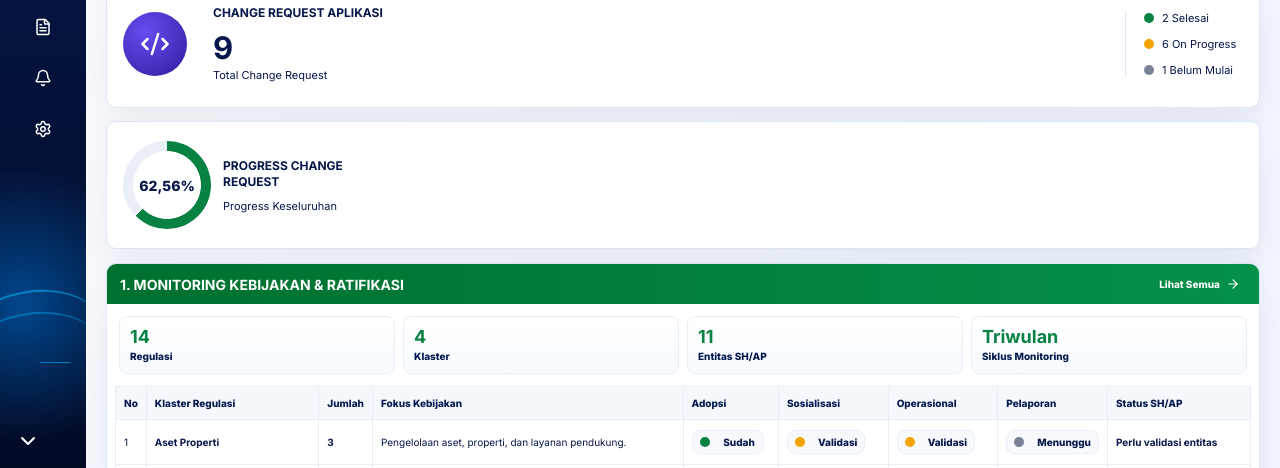
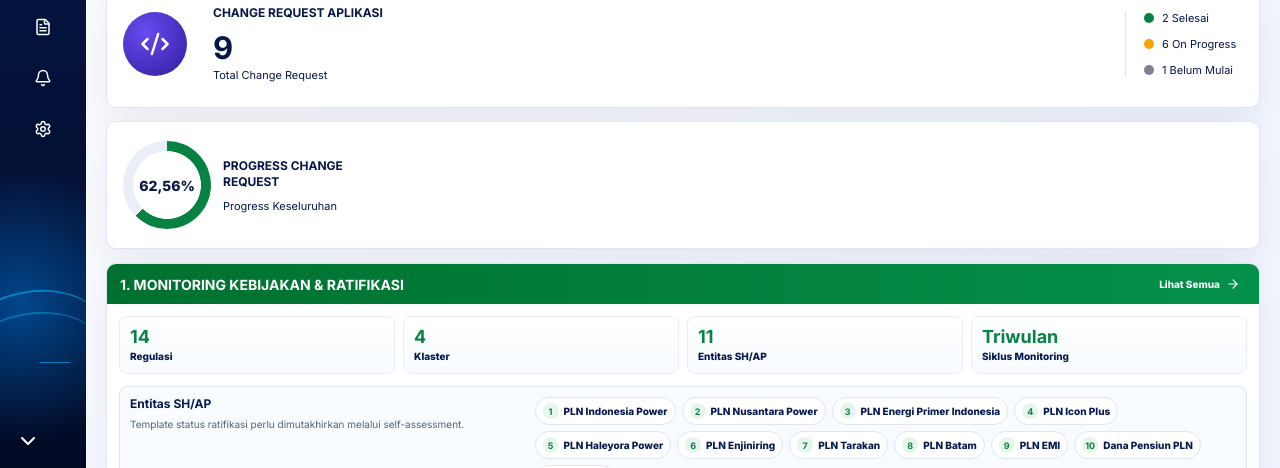
Before and after one commit to joshfrans/dashboard-strategi-anggaran, a plain HTML site: page index.html in a window 1280 px wide. Shown: the part 319-787 px from the top of the page. Drawn offline with nearby package versions, Linux system fonts and the light colour scheme.

Commit message:
Show SHAP entities in policy panel

```diff
--- a/index.html
+++ b/index.html
@@ -17,7 +17,7 @@
       href="https://fonts.googleapis.com/css2?family=Inter:wght@400;500;600;700;800&display=swap"
       rel="stylesheet"
     />
-    <link rel="stylesheet" href="./styles.css?v=20260715-8" />
+    <link rel="stylesheet" href="./styles.css?v=20260715-9" />
   </head>
   <body>
     <div class="app-shell">
@@ -213,6 +213,13 @@
                 <span>Siklus Monitoring</span>
               </div>
             </div>
+            <div class="entity-panel" aria-label="Entitas SHAP">
+              <div>
+                <strong>Entitas SH/AP</strong>
+                <span>Template status ratifikasi perlu dimutakhirkan melalui self-assessment.</span>
+              </div>
+              <div class="entity-list" id="policyEntities"></div>
+            </div>
             <div class="policy-table-wrap">
               <table class="policy-table">
                 <thead>
@@ -337,6 +344,6 @@
 
     <script src="https://unpkg.com/lucide@0.468.0/dist/umd/lucide.min.js"></script>
     <script src="https://cdn.jsdelivr.net/npm/xlsx@0.18.5/dist/xlsx.full.min.js"></script>
-    <script src="./script.js?v=20260715-8"></script>
+    <script src="./script.js?v=20260715-9"></script>
   </body>
 </html>
--- a/script.js
+++ b/script.js
@@ -27,6 +27,20 @@ const policyData = [
     stages: ["review", "waiting", "waiting", "waiting"],
     status: "Menunggu laporan SH/AP"
   }
+];
+
+const policyEntities = [
+  "PLN Indonesia Power",
+  "PLN Nusantara Power",
+  "PLN Energi Primer Indonesia",
+  "PLN Icon Plus",
+  "PLN Haleyora Power",
+  "PLN Enjiniring",
+  "PLN Tarakan",
+  "PLN Batam",
+  "PLN EMI",
+  "Dana Pensiun PLN",
+  "YPK PLN"
 ];
 
 let crData = [
@@ -92,6 +106,14 @@ function renderPolicyRows() {
         </tr>
       `;
     })
+    .join("");
+}
+
+function renderPolicyEntities() {
+  const target = document.getElementById("policyEntities");
+  if (!target) return;
+  target.innerHTML = policyEntities
+    .map((entity, index) => `<span><b>${index + 1}</b>${entity}</span>`)
     .join("");
 }
 
@@ -292,6 +314,7 @@ function setupFilters() {
 document.addEventListener("DOMContentLoaded", () => {
   document.querySelectorAll(".priority-card").forEach((card) => card.remove());
   renderPolicyRows();
+  renderPolicyEntities();
   renderCrRows();
   updateDashboardMetrics();
   setupFilters();
--- a/styles.css
+++ b/styles.css
@@ -565,6 +565,61 @@ td {
   font-weight: 800;
 }
 
+.entity-panel {
+  display: grid;
+  grid-template-columns: 0.72fr 1.28fr;
+  gap: 10px;
+  align-items: start;
+  margin: 10px 12px 0;
+  padding: 10px;
+  border: 1px solid #dce6f5;
+  border-radius: 8px;
+  background: #f8fbff;
+}
+
+.entity-panel strong {
+  display: block;
+  color: var(--navy);
+  font-size: 12px;
+  line-height: 1.2;
+}
+
+.entity-panel span {
+  color: #54627d;
+  font-size: 10px;
+  line-height: 1.45;
+}
+
+.entity-list {
+  display: flex;
+  flex-wrap: wrap;
+  gap: 6px;
+}
+
+.entity-list span {
+  display: inline-flex;
+  align-items: center;
+  gap: 5px;
+  padding: 5px 7px;
+  border: 1px solid #dce6f5;
+  border-radius: 999px;
+  background: #ffffff;
+  color: var(--navy);
+  font-weight: 800;
+  white-space: nowrap;
+}
+
+.entity-list b {
+  width: 16px;
+  height: 16px;
+  display: inline-grid;
+  place-items: center;
+  border-radius: 50%;
+  background: #e7f6ed;
+  color: var(--green);
+  font-size: 9px;
+}
+
 .policy-table th,
 .policy-table td {
   white-space: nowrap;
@@ -988,6 +1043,7 @@ td {
   .header-actions,
   .kpi-card,
   .priority-card,
+  .entity-panel,
   .summary-copy,
   .summary-metrics div {
     grid-template-columns: 1fr;
```
